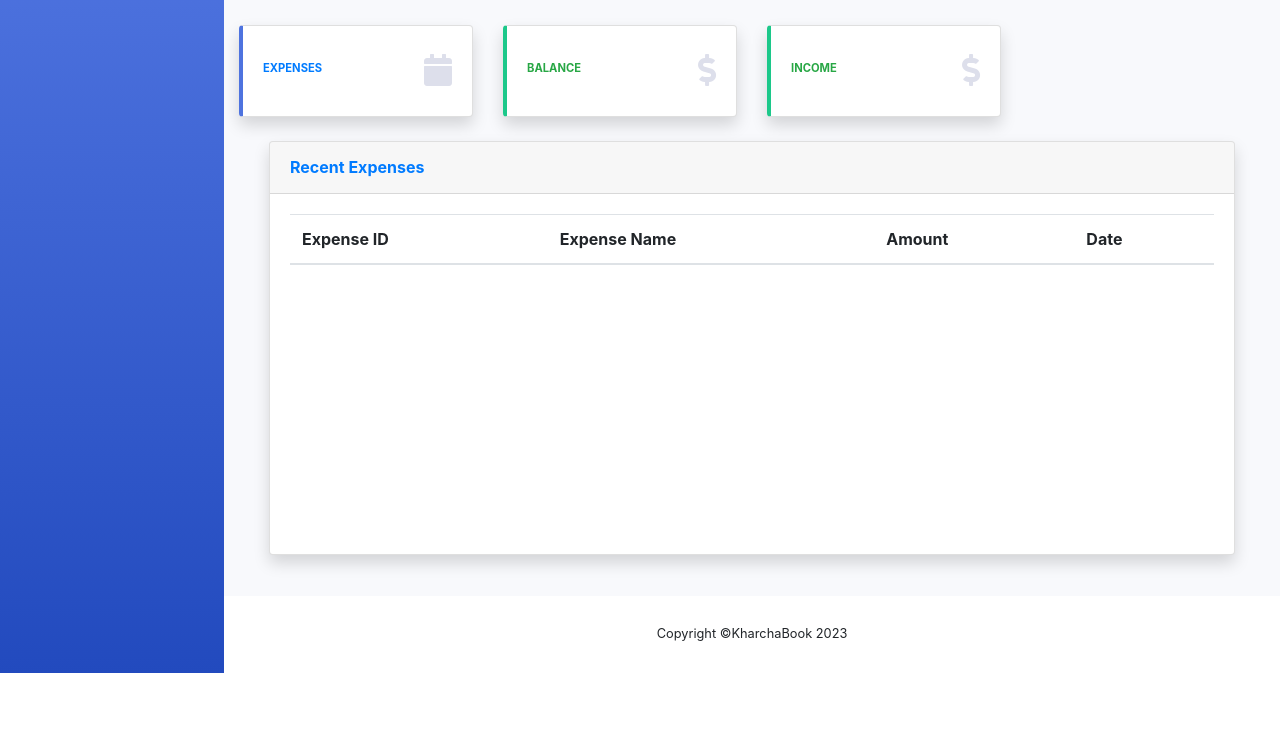
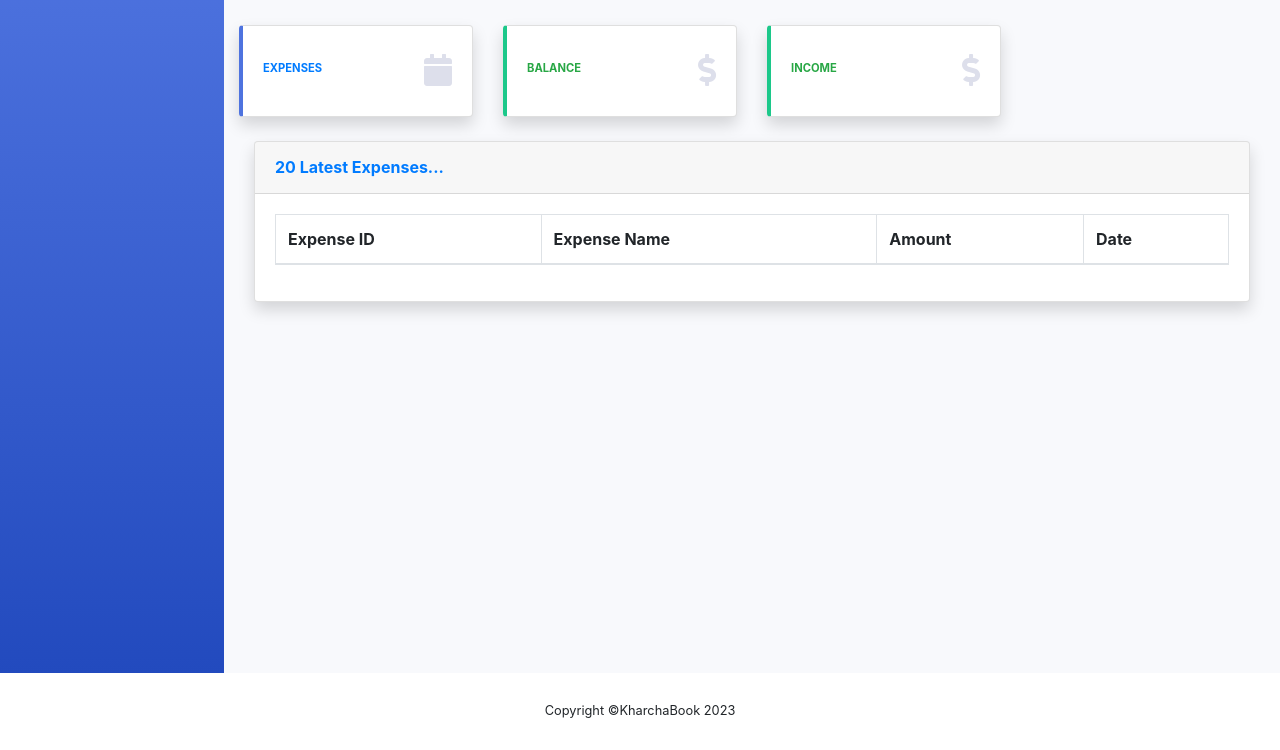
Before and after one commit to tawheed78/KharchaBook, a Django app: template templates/home.html in a window 1280 px wide. Shown: the part 127-877 px from the top of the page. Before the commit the page ends 800 px from the top, so only its background shows below. Run offline with Django 3.2, Linux system fonts and the light colour scheme; the template is opened without the code that fills it, so the values that code supplies are empty; some libraries are stand-ins or nearby versions.

Commit message:
changed home css and added function to accept user even before updating Income

```diff
--- a/expensetracker/settings.py
+++ b/expensetracker/settings.py
@@ -31,12 +31,12 @@ BASE_DIR = Path(__file__).resolve().parent.parent
 # See https://docs.djangoproject.com/en/4.1/howto/deployment/checklist/
 
 # SECURITY WARNING: keep the secret key used in production secret!
-SECRET_KEY = os.getenv('SECRET_KEY')
+SECRET_KEY = config('SECRET_KEY')
 
 # SECURITY WARNING: don't run with debug turned on in production!
-DEBUG = False
+DEBUG = True
 
-ALLOWED_HOSTS = []
+ALLOWED_HOSTS = ['*']
 
 
 # Application definition
--- a/templates/add_expense.html
+++ b/templates/add_expense.html
@@ -3,7 +3,7 @@
 {% load static %}
 
 {%block content%}
-
+{% include 'includes/messages.html' %}
 
 {% load crispy_forms_tags %}
 {% comment %} <div class="content">
--- a/templates/base.html
+++ b/templates/base.html
@@ -62,7 +62,6 @@
     {% comment %} {% include 'includes/header.html' %} {% endcomment %}
     {% comment %} {% include 'includes/sidebar.html' %} {% endcomment %}
     {% block content %}
-
     {% endblock %}
 
     {% include 'includes/footer.html' %}
--- a/templates/home.html
+++ b/templates/home.html
@@ -1,7 +1,7 @@
 {% extends 'base.html' %}
 {% load static %}
 
-{% include 'includes/messages.html' %}
+
 {% block content %}
 
 {% comment %} <div class="content">
@@ -230,7 +230,7 @@
                         <div class="container-fluid">
 
                         <!-- Area Chart -->
-                        <div class="col-xl-12 col-lg-7">
+                        {% comment %} <div class="col-xl-12 col-lg-7">
                             <div class="card shadow mb-4">
                                 <!-- Card Header - Dropdown -->
                                 <div
@@ -241,6 +241,14 @@
                                 <div class="card-body">
                                     <div class="chart-area">
                                         <table class="table">
+                                            <thead> {% endcomment %}
+                            <div class="card shadow mb-4">
+                                <div class="card-header py-3">
+                                    <h6 class="m-0 font-weight-bold text-primary">20 Latest Expenses...</h6>
+                                </div>
+                                    <div class="card-body">
+                                        <div class="table-responsive">
+                                            <table class="table table-bordered" id="dataTable" width="100%" cellspacing="0">
                                                 <thead>
                                                     <tr>
                                                         <th scope="col">Expense ID</th>
@@ -249,6 +257,7 @@
                                                         <th scope="col">Date</th>
                                                     </tr>
                                                 </thead>
+                                                <tfoot>
                                                     <tbody>
                                                         {% for expense in top_five_expense %}
                                                         <tr>
@@ -259,6 +268,7 @@
                                                         </tr>
                                                         {% endfor %}
                                                     </tbody>
+                                                </tfoot>
                                             </table>
                                         </div>
                                     </div>
@@ -266,7 +276,9 @@
                             </div>
                         </div>
                 </div>
+            <!-- End of Main Content -->
+        </div>
+    </div>
+</body>
 
-            </div>
-            <!-- End of Main Content -->
 {% endblock %}
--- a/templates/login.html
+++ b/templates/login.html
@@ -1,7 +1,7 @@
 {% extends "base.html" %}
 {%load static%}
 {% block content %}
-
+{% include 'includes/messages.html' %}
 {% load crispy_forms_tags %}
 
 <!--Login-->
@@ -134,5 +134,8 @@
                     </div>
 
                 </div>
+          </div>
+      </div>
+  </div>
 </body>
 {% endblock %}
```
Also changed, not shown: home/views.py (+14 -4 lines), db.sqlite3. Lines whose indentation alone changed are shown as unchanged.
